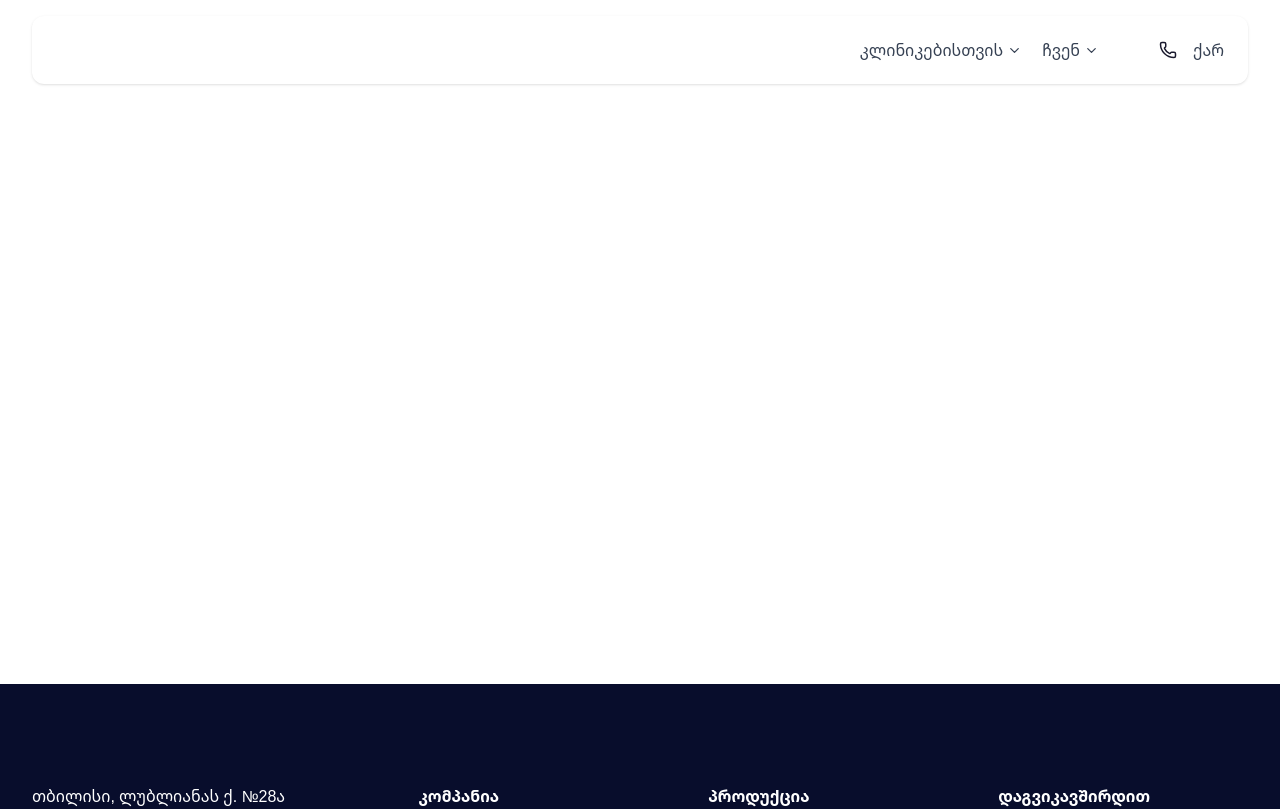
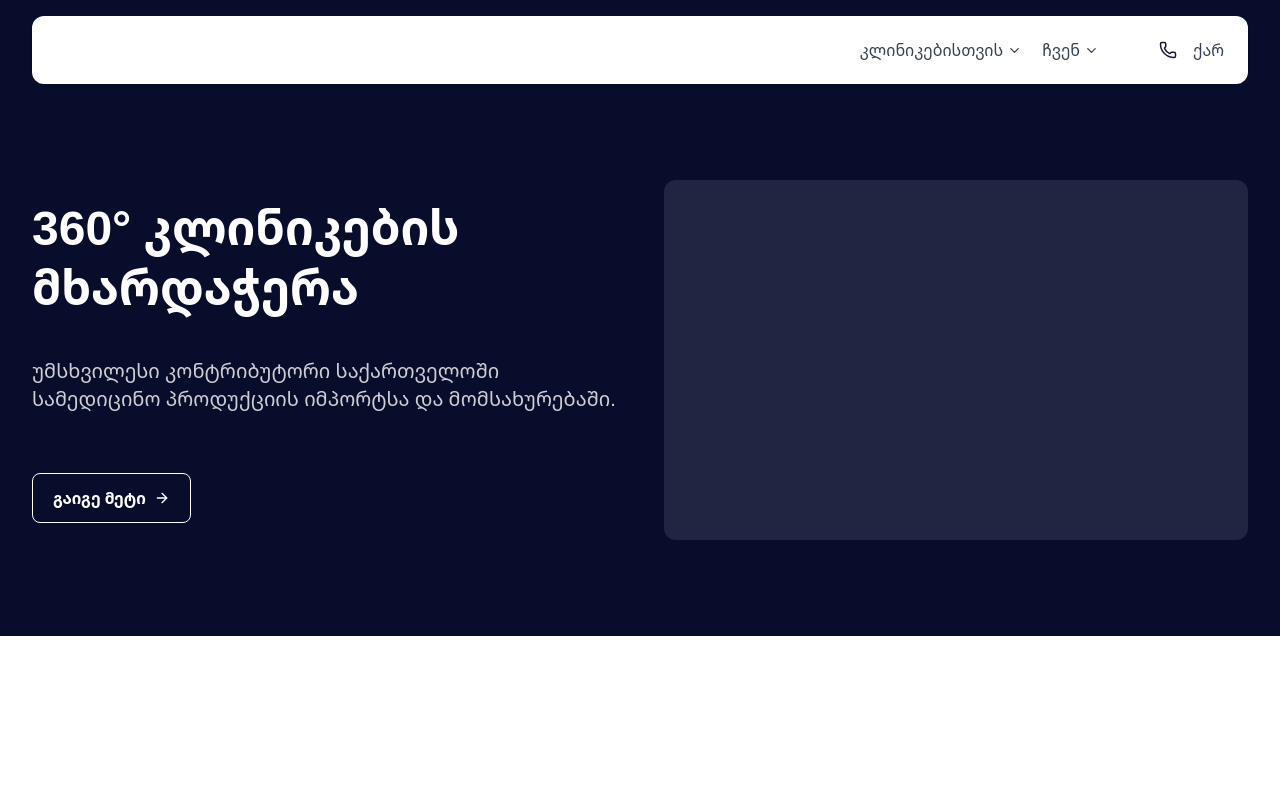
Before and after one commit to tbilisi-medic/web, a Next.js app: page / in a window 1280 px wide. Shown: the top 809 px of the page. Built offline with nearby package versions, Linux system fonts and the light colour scheme.

Commit message:
feat: add hero section to homepage

```diff
--- a/src/app/page.tsx
+++ b/src/app/page.tsx
@@ -1,3 +1,9 @@
+import { Hero } from '@/components/sections/home';
+
 export default function Home() {
-  return <div></div>;
+  return (
+    <>
+      <Hero />
+    </>
+  );
 }
--- /dev/null
+++ b/src/components/sections/home/hero.tsx
@@ -0,0 +1,43 @@
+import Link from 'next/link';
+import { ArrowRight } from 'lucide-react';
+
+export function Hero() {
+  return (
+    <section className="-mt-24 bg-primary pt-24">
+      <div className="px-4 sm:px-6 lg:px-8">
+        <div className="mx-auto max-w-7xl pb-14 pt-14 lg:pb-24 lg:pt-24">
+          <div className="grid items-center gap-12 lg:grid-cols-2">
+            {/* Left: Text content */}
+            <div>
+              <h1 className="text-4xl font-bold leading-tight text-white sm:text-5xl lg:text-5xl">
+                360° კლინიკების
+                <br />
+                მხარდაჭერა
+              </h1>
+              <p className="mt-10 text-lg text-white/80 sm:text-xl">
+                უმსხვილესი კონტრიბუტორი საქართველოში <br />
+                სამედიცინო პროდუქციის იმპორტსა და მომსახურებაში.
+              </p>
+              <div className="mt-15">
+                <Link
+                  href="/services"
+                  className="inline-flex items-center gap-2 rounded-lg bg-transparent border border-white px-5 py-3 text-md font-semibold text-white transition-colors hover:bg-white/90 hover:text-primary"
+                >
+                  გაიგე მეტი
+                  <ArrowRight size={16} />
+                </Link>
+              </div>
+            </div>
+
+            {/* Right: Image placeholder */}
+            <div className="relative">
+              <div className="h-90 overflow-hidden rounded-xl bg-white/10">
+                {/* Actual image later */}
+              </div>
+            </div>
+          </div>
+        </div>
+      </div>
+    </section>
+  );
+}
--- /dev/null
+++ b/src/components/sections/home/index.ts
@@ -0,0 +1 @@
+export { Hero } from './hero';
--- /dev/null
+++ b/src/components/sections/index.ts
@@ -0,0 +1 @@
+export * from './home';
--- /dev/null
+++ b/src/components/sections/shared/index.ts
@@ -0,0 +1 @@
+// Shared sections will be exported here
```
